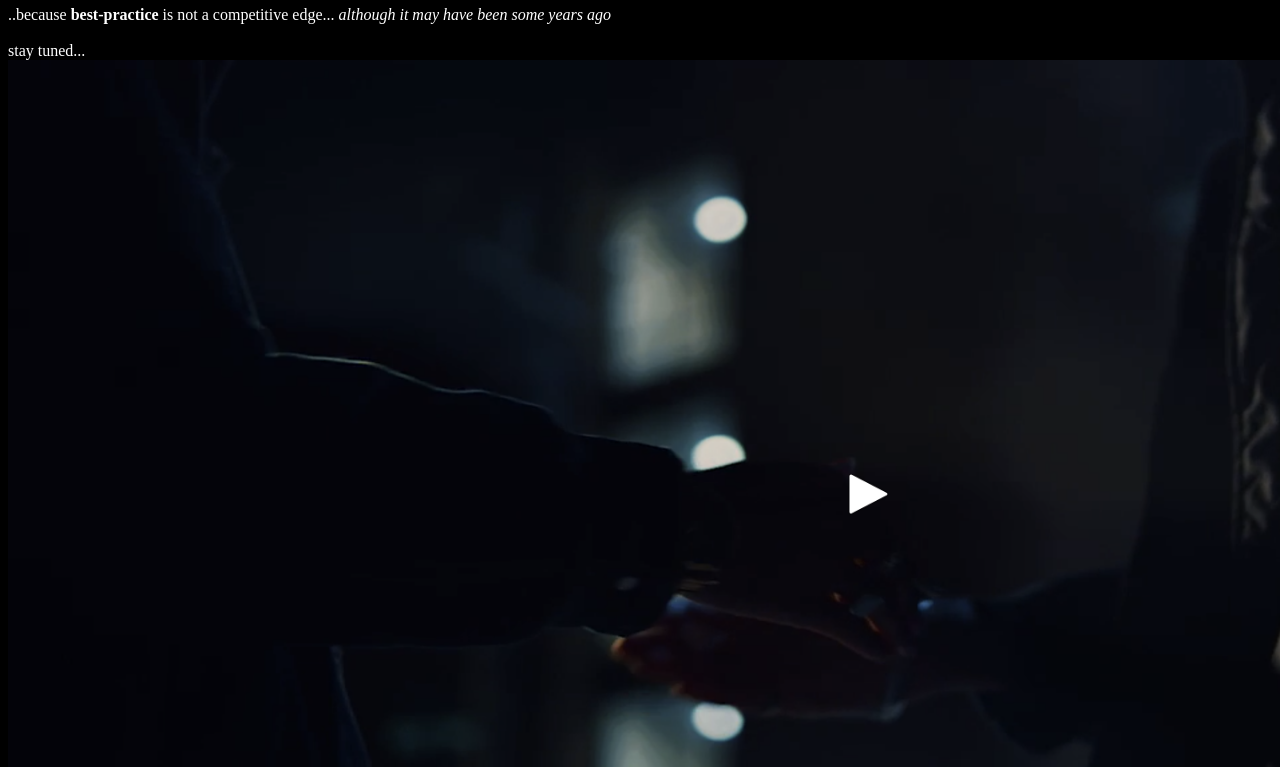
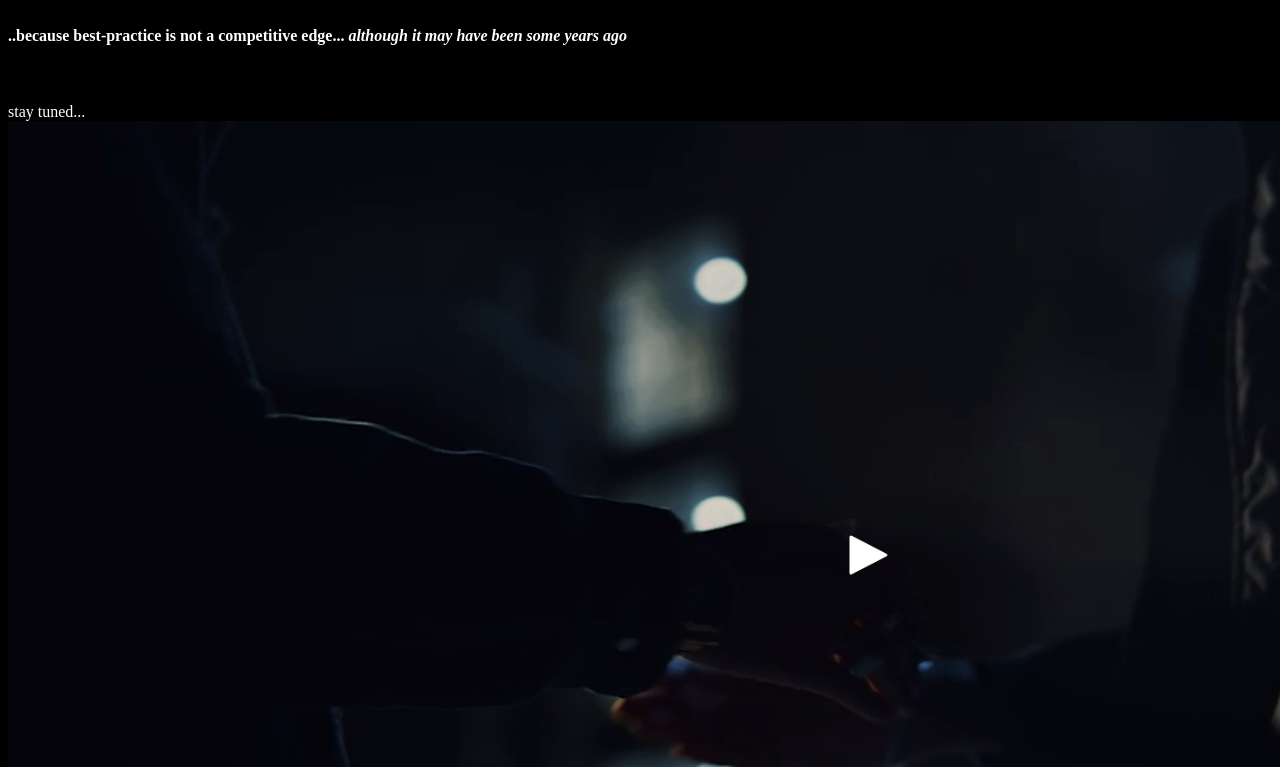
Before and after one commit to inexor-tech/www.inexor.tech, a plain HTML site: page index.html in a window 1280 px wide. Shown: the part 174-941 px from the top of the page. Drawn offline with Linux system fonts and the light colour scheme.

Commit message:
Update index.html

```diff
--- a/index.html
+++ b/index.html
@@ -7,7 +7,7 @@
 <img src="inexor.tech-bw.png" alt="inexor.tech logo" width="338" height="150">
  <br/>
  <br/>
- ..because <b>best-practice</b> is not a competitive edge...  <i>although it may have been some years ago</i>
+<h4> ..because <b>best-practice</b> is not a competitive edge...  <i>although it may have been some years ago</i> </h4>
  <br/><br/>
  stay tuned...
  <br/>
```
